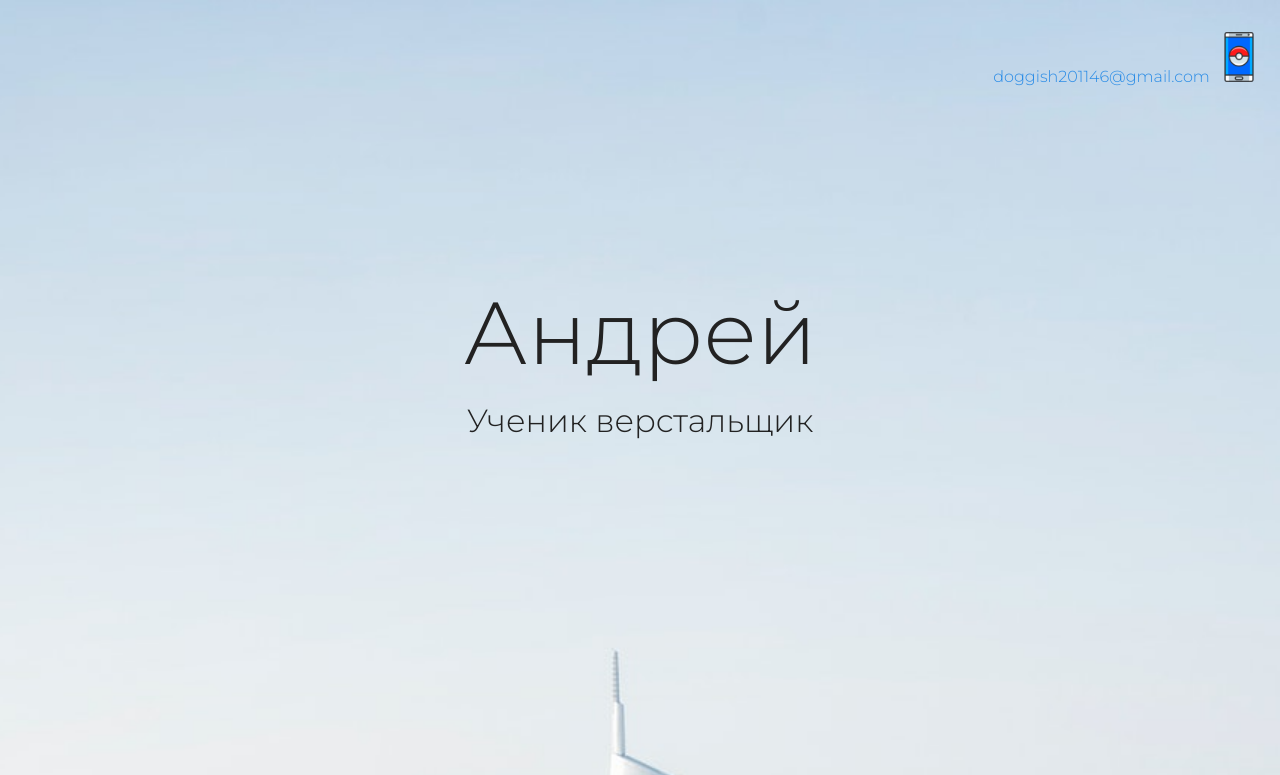
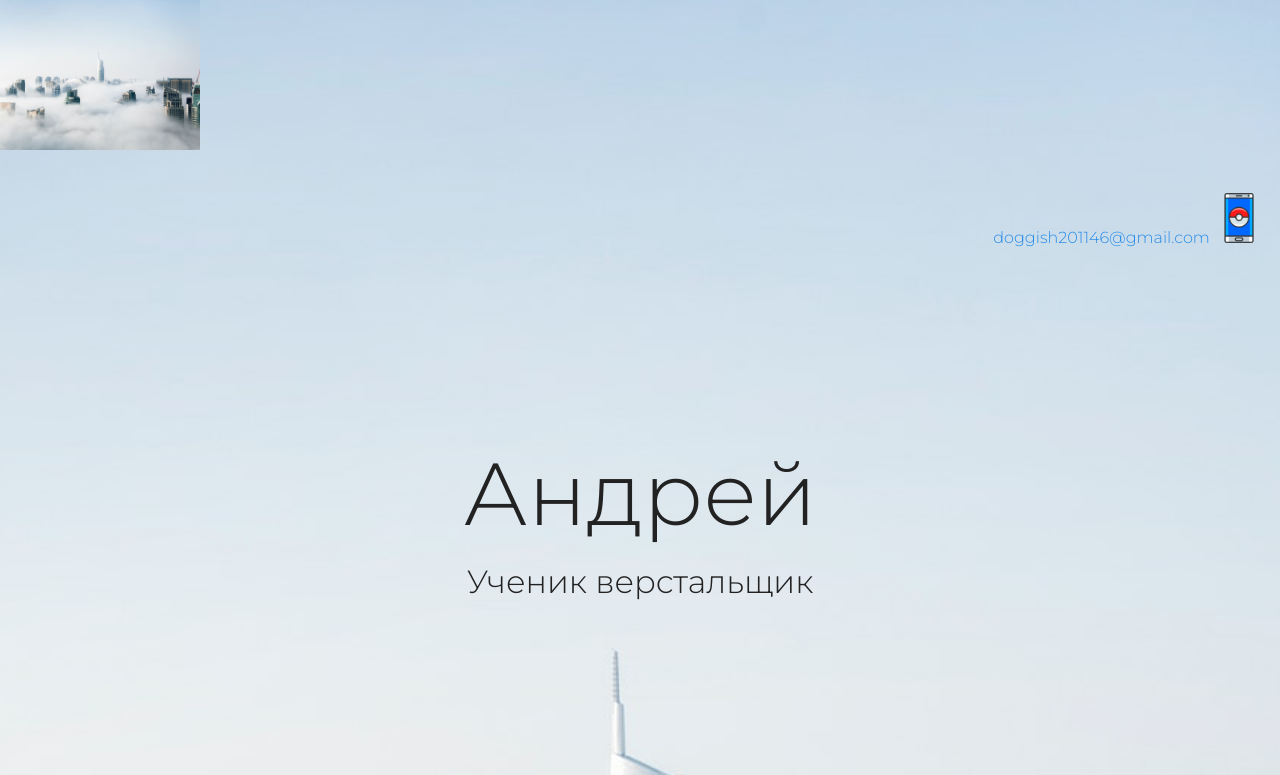
Before and after one commit to Andrey201146/my1work, a plain HTML site: page index.html in a window 1280 px wide. Shown: the top 775 px of the page. Drawn offline with Linux system fonts and the light colour scheme.

Commit message:
Add files via upload

```diff
--- a/index.html
+++ b/index.html
@@ -9,6 +9,7 @@
   </head>
 
   <body>
+    <img src="img/bc1.jpg" width="200" height="150" alt="Небоскребы ОАЭ">
     <header class="page-header">
       <div class="container">
         <a class="header-email"
```
